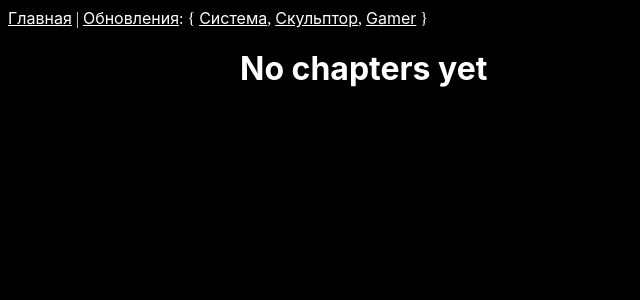
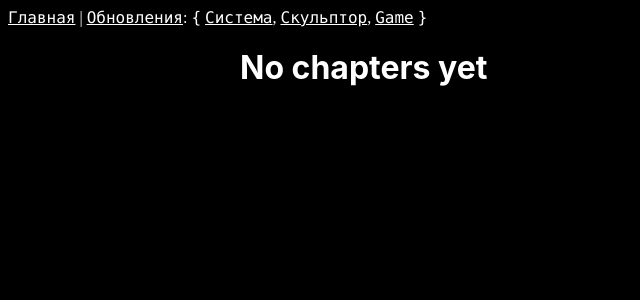
Before and after one commit to SinghDigamber/Homepage, a Django app: template templates/bookUpdates/_index.html in a window 1280 px wide. Shown: the top 300 px of the page, without its empty margins (0-640 px from the left). Run offline with Django 3.2, Linux system fonts and the light colour scheme; the template is opened without the code that fills it, so the values that code supplies are empty.

Commit message:
style review: new font in menu

```diff
--- a/templates/menu-top.html
+++ b/templates/menu-top.html
@@ -3,11 +3,11 @@
 |
 <a href="http://192.168.1.200:8000/bookUpdates/">
     Обновления</a>:
-    {
+    <a>{</a>
         <a href="http://192.168.1.200:8000/bookUpdates/Система">
             Система</a>,
         <a href="http://192.168.1.200:8000/bookUpdates/Скульптор">
             Скульптор</a>,
         <a href="http://192.168.1.200:8000/bookUpdates/Gamer">
-            Gamer</a>
-    }
+            Game</a>
+    <a>}</a>
--- a/templates/style.css
+++ b/templates/style.css
@@ -33,6 +33,10 @@ a,h1 {
 h1,div#menu,div#menu a {
     color: white;
 }
+div#menu a {
+    font-family: "Lucida Console", Monaco, monospace;
+    font-weight: 300;
+}
 div#content {
     max-width: 800px;
     margin: 0 auto;
```
